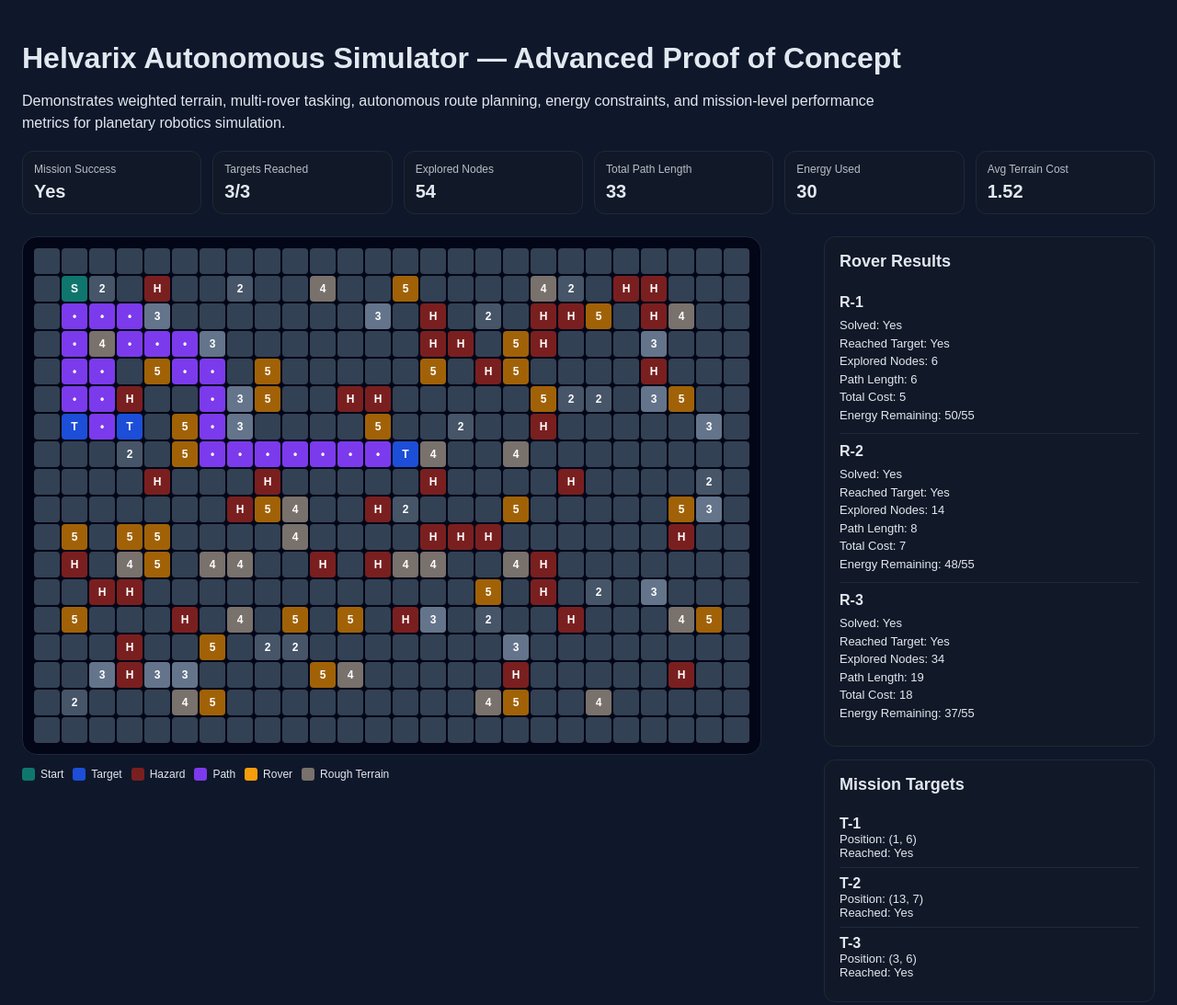
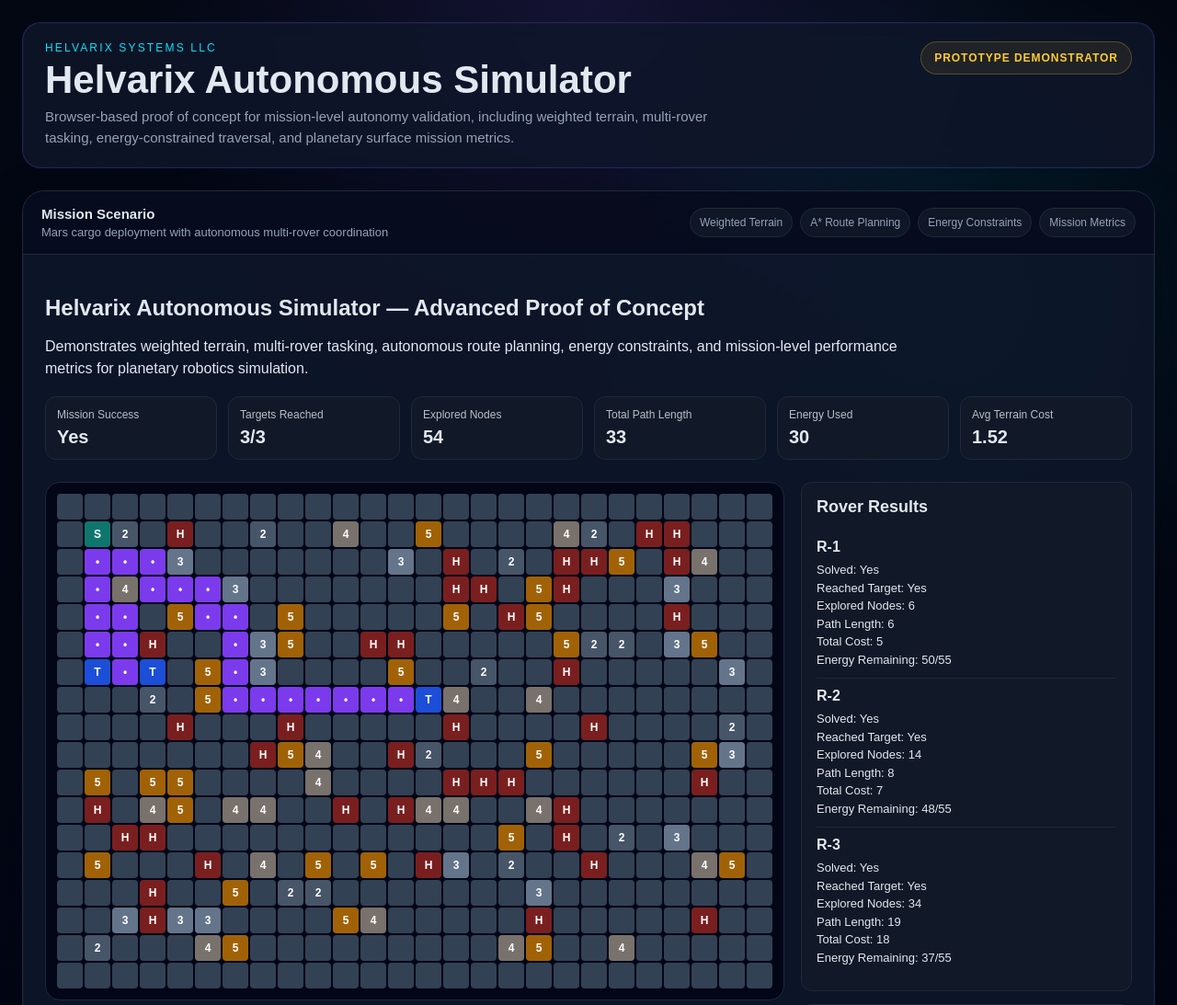
Before and after one commit to helvarixsystems-glitch/autonomous-sim-test, a website built with Vite: page index.html in a window 1280 px wide. Shown: the top 1093 px of the page at 92% size. Built offline with nearby package versions, Linux system fonts and the light colour scheme.

Commit message:
Update index.html

```diff
--- a/index.html
+++ b/index.html
@@ -2,30 +2,230 @@
 <html lang="en">
   <head>
     <meta charset="UTF-8" />
-    <meta name="viewport" content="width=device-width, initial-scale=1.0" />
+    <meta
+      name="viewport"
+      content="width=device-width, initial-scale=1.0"
+    />
     <title>Helvarix Autonomous Simulator Proof of Concept</title>
     <style>
+      :root {
+        --bg: #020617;
+        --panel: #0f172a;
+        --panel-2: #111827;
+        --border: #1e293b;
+        --text: #e2e8f0;
+        --muted: #94a3b8;
+        --cyan: #00e6ff;
+        --violet: #7a5cff;
+        --gold: #ffcc33;
+      }
+
+      * {
+        box-sizing: border-box;
+      }
+
+      html,
       body {
         margin: 0;
+        padding: 0;
+        background:
+          radial-gradient(circle at top, rgba(122, 92, 255, 0.14), transparent 28%),
+          radial-gradient(circle at 80% 20%, rgba(0, 230, 255, 0.1), transparent 24%),
+          linear-gradient(180deg, #030712 0%, #020617 100%);
+        color: var(--text);
         font-family: Arial, Helvetica, sans-serif;
-        background: #0f172a;
-        color: #e2e8f0;
       }
-      #app {
-        max-width: 1200px;
+
+      body {
+        min-height: 100vh;
+      }
+
+      .shell {
+        max-width: 1440px;
         margin: 0 auto;
         padding: 24px;
       }
-      h1 {
-        margin-bottom: 8px;
+
+      .topbar {
+        display: flex;
+        justify-content: space-between;
+        align-items: flex-start;
+        gap: 16px;
+        margin-bottom: 24px;
+        padding: 20px 24px;
+        border: 1px solid rgba(122, 92, 255, 0.22);
+        border-radius: 20px;
+        background: rgba(15, 23, 42, 0.82);
+        backdrop-filter: blur(8px);
+        box-shadow: 0 0 0 1px rgba(0, 230, 255, 0.04) inset;
       }
-      p {
+
+      .brand-wrap {
+        display: flex;
+        flex-direction: column;
+        gap: 6px;
+      }
+
+      .eyebrow {
+        font-size: 12px;
+        letter-spacing: 0.18em;
+        text-transform: uppercase;
+        color: var(--cyan);
+      }
+
+      .title {
+        margin: 0;
+        font-size: clamp(28px, 4vw, 42px);
+        line-height: 1.05;
+      }
+
+      .subtitle {
+        margin: 0;
+        max-width: 760px;
+        color: var(--muted);
+        line-height: 1.55;
+        font-size: 15px;
+      }
+
+      .status-badge {
+        flex-shrink: 0;
+        padding: 10px 14px;
+        border: 1px solid rgba(255, 204, 51, 0.25);
+        border-radius: 999px;
+        color: var(--gold);
+        background: rgba(255, 204, 51, 0.08);
+        font-size: 12px;
+        font-weight: 700;
+        letter-spacing: 0.08em;
+        text-transform: uppercase;
+      }
+
+      .app-frame {
+        border: 1px solid var(--border);
+        border-radius: 24px;
+        background: rgba(15, 23, 42, 0.86);
+        overflow: hidden;
+        box-shadow:
+          0 20px 50px rgba(0, 0, 0, 0.35),
+          0 0 0 1px rgba(255, 255, 255, 0.02) inset;
+      }
+
+      .app-header {
+        display: flex;
+        flex-wrap: wrap;
+        gap: 12px;
+        justify-content: space-between;
+        align-items: center;
+        padding: 16px 20px;
+        border-bottom: 1px solid var(--border);
+        background: rgba(2, 6, 23, 0.6);
+      }
+
+      .app-header-left {
+        display: flex;
+        flex-direction: column;
+        gap: 4px;
+      }
+
+      .app-header-left strong {
+        font-size: 15px;
+      }
+
+      .app-header-left span {
+        color: var(--muted);
+        font-size: 13px;
+      }
+
+      .chips {
+        display: flex;
+        flex-wrap: wrap;
+        gap: 8px;
+      }
+
+      .chip {
+        padding: 8px 10px;
+        border: 1px solid var(--border);
+        border-radius: 999px;
+        background: rgba(17, 24, 39, 0.86);
+        font-size: 12px;
+        color: var(--muted);
+      }
+
+      #app {
+        padding: 20px;
+      }
+
+      .footer-note {
+        margin-top: 14px;
+        color: var(--muted);
+        font-size: 12px;
         line-height: 1.5;
+      }
+
+      @media (max-width: 900px) {
+        .topbar {
+          flex-direction: column;
+        }
+
+        .status-badge {
+          align-self: flex-start;
+        }
+
+        .shell {
+          padding: 14px;
+        }
+
+        #app {
+          padding: 14px;
+        }
+
+        .app-header {
+          padding: 14px;
+        }
       }
     </style>
   </head>
   <body>
-    <div id="app"></div>
+    <div class="shell">
+      <header class="topbar">
+        <div class="brand-wrap">
+          <div class="eyebrow">Helvarix Systems LLC</div>
+          <h1 class="title">Helvarix Autonomous Simulator</h1>
+          <p class="subtitle">
+            Browser-based proof of concept for mission-level autonomy validation,
+            including weighted terrain, multi-rover tasking, energy-constrained
+            traversal, and planetary surface mission metrics.
+          </p>
+        </div>
+
+        <div class="status-badge">Prototype Demonstrator</div>
+      </header>
+
+      <section class="app-frame">
+        <div class="app-header">
+          <div class="app-header-left">
+            <strong>Mission Scenario</strong>
+            <span>Mars cargo deployment with autonomous multi-rover coordination</span>
+          </div>
+
+          <div class="chips">
+            <div class="chip">Weighted Terrain</div>
+            <div class="chip">A* Route Planning</div>
+            <div class="chip">Energy Constraints</div>
+            <div class="chip">Mission Metrics</div>
+          </div>
+        </div>
+
+        <div id="app"></div>
+      </section>
+
+      <div class="footer-note">
+        This prototype is intended as an early proof of concept to demonstrate
+        autonomy simulation capability. It does not represent a full high-fidelity
+        robotics or physics environment.
+      </div>
+    </div>
+
     <script type="module" src="/src/main.ts"></script>
   </body>
 </html>
```
